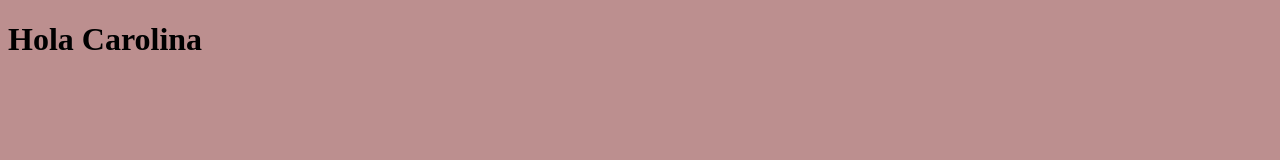
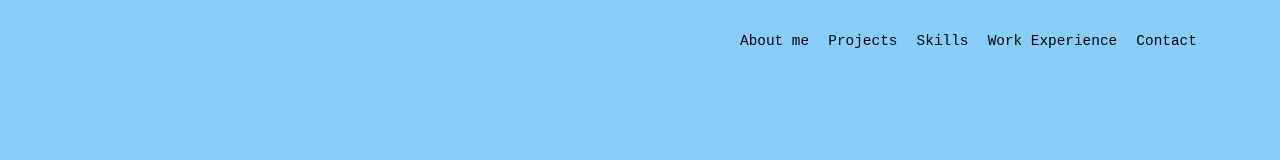
Before and after one commit to carolinasntos/Portfolio, a plain HTML site: page index.html in a window 1280 px wide. Drawn offline with Linux system fonts and the light colour scheme; a web font is replaced by a local one.

Commit message:
Add Header

```diff
--- a/index.html
+++ b/index.html
@@ -7,6 +7,27 @@
     <title>Carolina / Portfolio</title>
 </head>
 <body>
-    <h1>Hola Carolina</h1>
+    <header class="header">
+        <nav class="navbar">
+            <ul class="navbar__items">
+                <li class="navbar__item">
+                    <a href="#about" class="item__link">About me</a>
+                </li>
+                <li class="navbar__item">
+                    <a href="#project" class="item__link">Projects</a>
+                </li>
+                <li class="navbar__item">
+                    <a href="#skills" class="item__link">Skills</a>
+                </li>
+                <li class="navbar__item">
+                    <a href="#work-experience" class="item__link">Work Experience</a>
+                </li>
+                <li class="navbar__item">
+                    <a href="#contact" class="item__link">Contact</a>
+                </li>
+            </ul>
+        </nav>
+
+    </header>
 </body>
 </html>
--- a/styles.css
+++ b/styles.css
@@ -1,3 +1,45 @@
+@import url('https://fonts.googleapis.com/css2?family=Preahvihear&display=swap');
+@import url('https://fonts.googleapis.com/css2?family=Fira+Code:wght@300;400;500;600;700&display=swap');
+
+* {
+    margin: 0;
+    padding: 0;
+    box-sizing: border-box;
+    font-family: 'Preahvihear', monospace;
+}
+
 body {
-    background: rosybrown;
+    background: lightskyblue;
 }
+
+.header {
+    width: 100vw;
+    padding-top: 2rem;
+    padding-right: 4rem;
+}
+
+.navbar {
+    width: 100%;
+}
+
+.navbar__items {
+    display: flex;
+    justify-content: flex-end;
+}
+
+.navbar__item {
+    list-style-type: none;
+}
+
+.item__link {
+    text-decoration: none;
+    color: black;
+    margin-right: 1.2rem;
+    font-size: 0.9rem;
+
+    transition: all 300ms linear;
+}
+
+.item__link:hover {
+    color: blue;
+}
```
